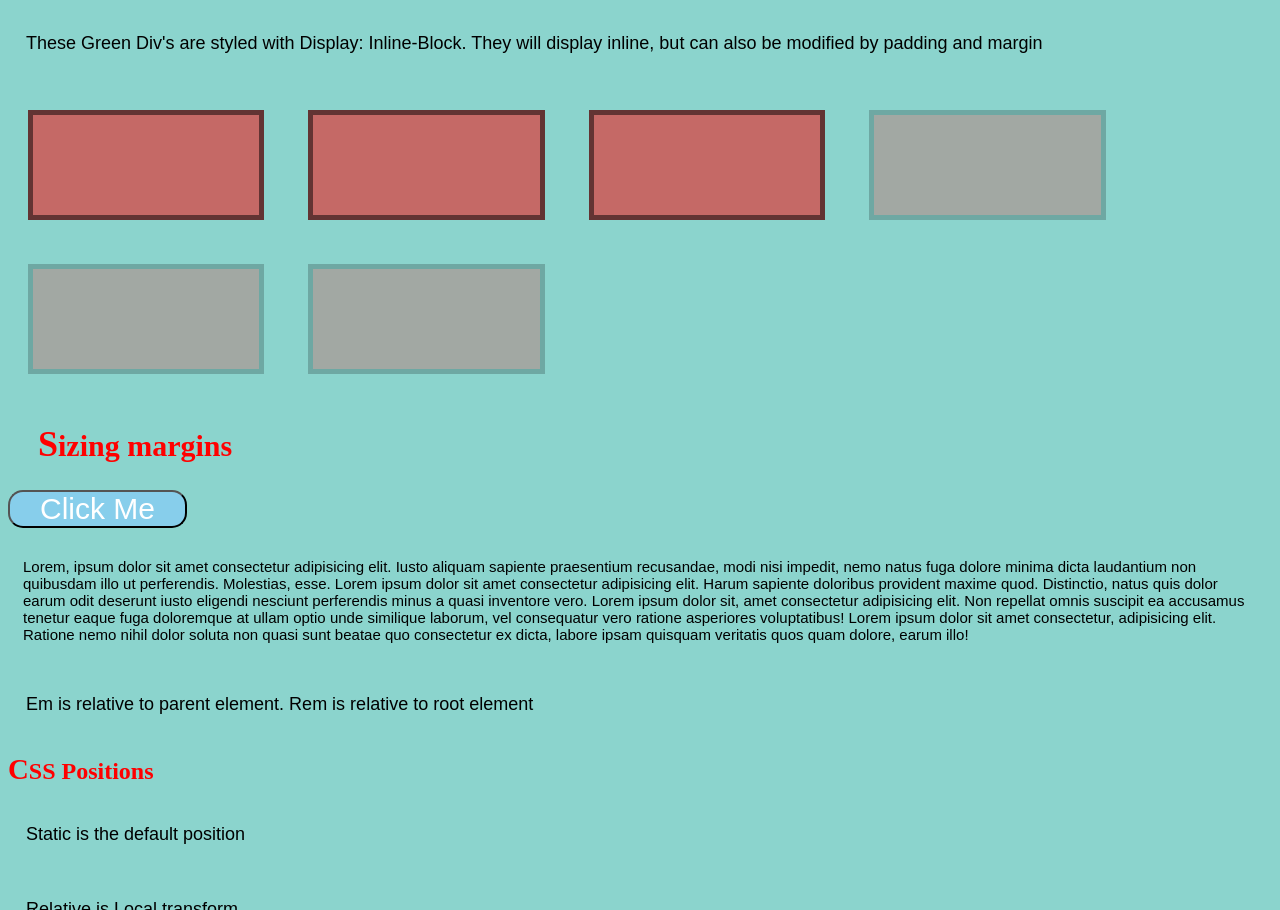
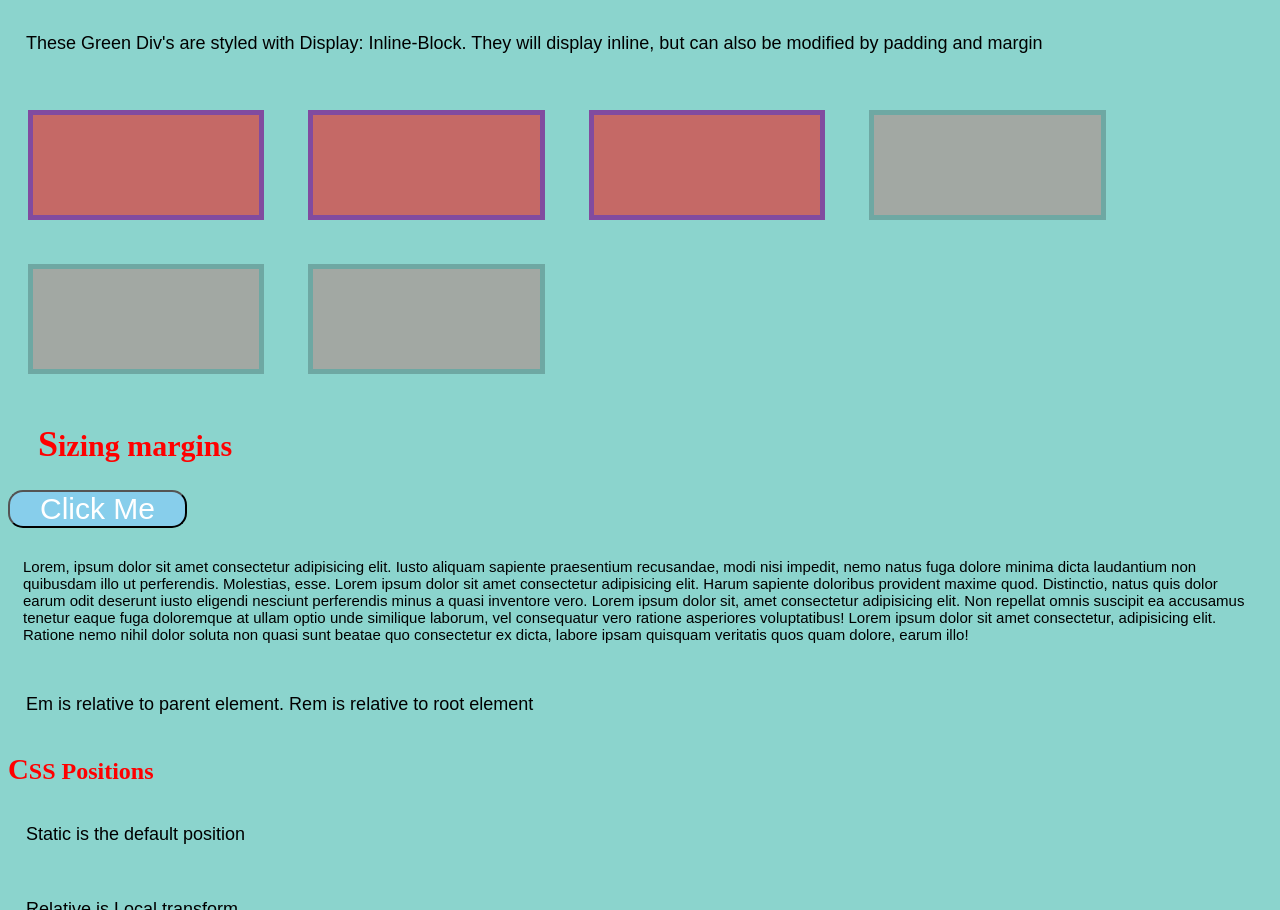
Before and after one commit to bkcp/CSS, a plain HTML site: page index.html in a window 1280 px wide. Shown: the part 3265-4175 px from the top of the page. Drawn offline with Linux system fonts and the light colour scheme.

Commit message:
CSS Display Properties

```diff
--- a/style.css
+++ b/style.css
@@ -142,7 +142,7 @@ button:hover {
 
 .div {
   background-color: rgba(255, 0, 0, 0.5);
-  border: 5px solid rgba(0, 0, 0, 0.5);
+  border: 5px solid rgba(63, 46, 216, 0.5);
   width: 10%;
   padding: 50px;
   margin: 20px;
```
